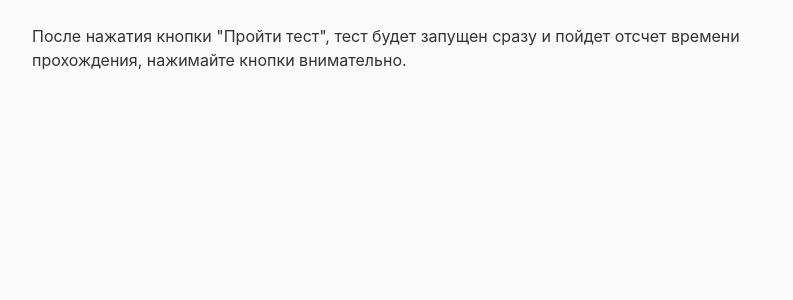
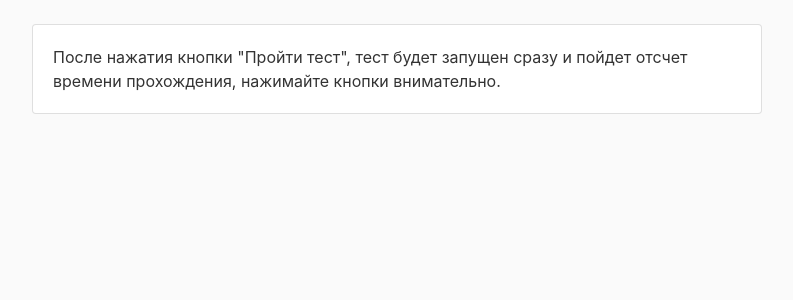
Before and after one commit to sngrep/d_a, a Django app: page /quiz/qc/ in a window 1280 px wide. Shown: the part 56-356 px from the top of the page, without its empty margins (53-846 px from the left). Run offline with Django 3.2, Linux system fonts and the light colour scheme; data that the repository does not hold is empty; some libraries are stand-ins or nearby versions.

Commit message:
add div class

```diff
--- a/web_app/quiz/templates/quiz/choosecollection_list.html
+++ b/web_app/quiz/templates/quiz/choosecollection_list.html
@@ -1,9 +1,9 @@
 {% extends 'mainland/base.html' %}
 
 {% block content %}
-  <p>
+  <div class="card card-body">
       После нажатия кнопки "Пройти тест", тест будет запущен сразу и пойдет отсчет времени прохождения, нажимайте кнопки внимательно.
-  </p>
+  </div>
   <article class="">
     {% for collection in qcollection_list %}
       <div class="">
```
